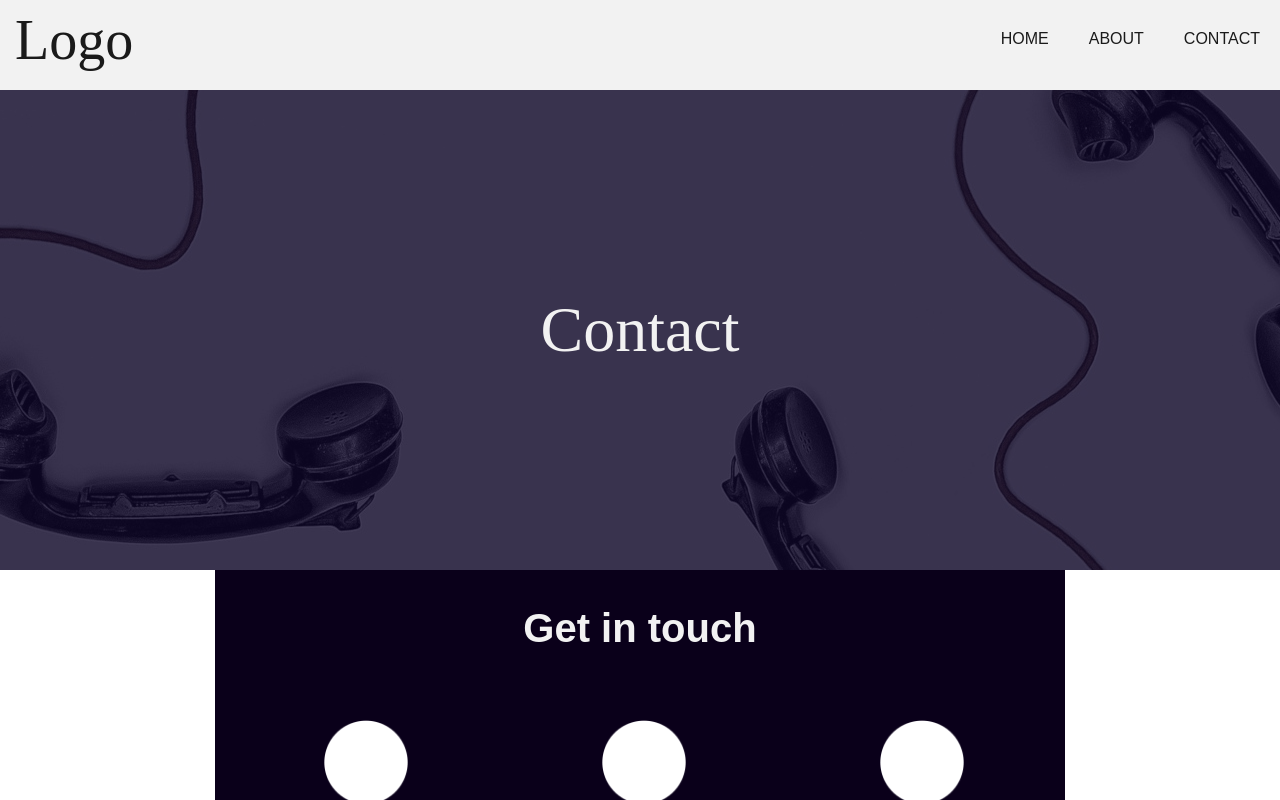
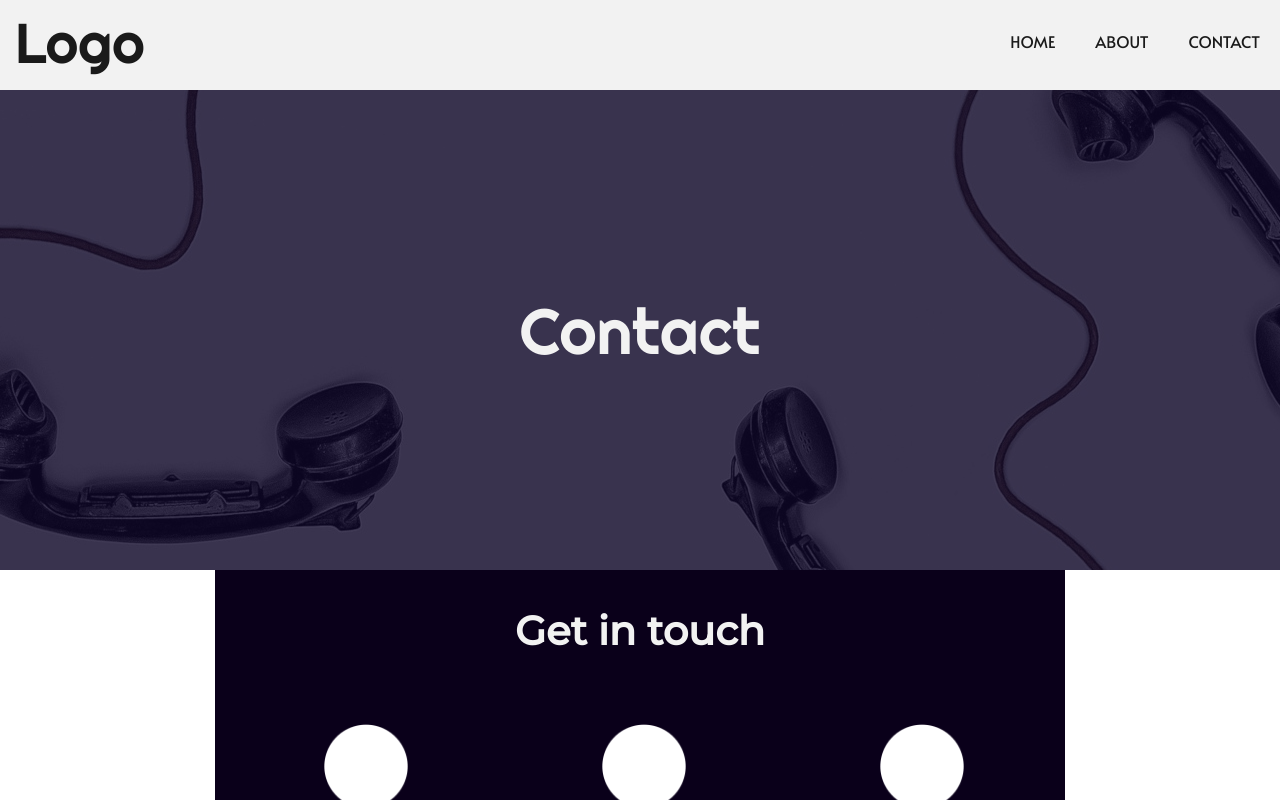
Before and after one commit to LukasGrinys/NextJSWebpage, a Next.js app: page /contact in a window 1280 px wide. Shown: the top 800 px of the page. Built offline with nearby package versions, Linux system fonts and the light colour scheme.

Commit message:
Apply font optimization with @next/font

```diff
--- a/app/head.tsx
+++ b/app/head.tsx
@@ -6,8 +6,6 @@ const Head:FunctionComponent = () => {
     return (
         <head>
             <title>{SETTINGS.pageTitle}</title>
-            <link href="https://fonts.googleapis.com/css?family=Alata|Righteous&display=swap" rel="stylesheet"/>
-            <link href="https://fonts.googleapis.com/css?family=Montserrat:300,500&display=swap" rel="stylesheet"/>
         </head>
     );
 };
--- a/app/layout.tsx
+++ b/app/layout.tsx
@@ -3,10 +3,11 @@ import 'styles/index.css';
 import Header from 'components/Header';
 import Footer from 'components/Footer';
 import ScrollToTop from 'components/ScrollToTop';
+import { fontVariables } from 'constants/fonts';
 
 const Layout = ({children}) => {
     return (
-        <html>
+        <html className={fontVariables}>
             <head/>
             <body>
                 <Header/>
--- /dev/null
+++ b/constants/fonts.ts
@@ -0,0 +1,21 @@
+import { Alata, Righteous, Montserrat } from '@next/font/google';
+
+export const alata = Alata({
+    subsets: ['latin'],
+    weight: "400",
+    variable: "--font-alata"
+});
+
+export const righteus = Righteous({
+    weight: "400",
+    subsets: ['latin'],
+    variable: "--font-righteus"
+});
+
+export const montserrat = Montserrat({
+    weight: ["300", "400", "500"],
+    subsets: ['latin'],
+    variable: "--font-montserrat"
+});
+
+export const fontVariables = [alata.variable, righteus.variable, montserrat.variable].join(" ");
--- a/package.json
+++ b/package.json
@@ -13,6 +13,7 @@
   "author": "",
   "license": "ISC",
   "dependencies": {
+    "@next/font": "^13.1.6",
     "next": "^13.1.1",
     "react": "^18.2.0",
     "react-dom": "^18.2.0",
--- a/styles/_fonts.scss
+++ b/styles/_fonts.scss
@@ -1,3 +1,3 @@
-$font-main: 'Montserrat', Arial, Helvetica, sans-serif;
-$font-alt: 'Alata', Arial, Helvetica, sans-serif;
-$font-logo: 'Righteous';
+$font-main: var(--font-montserrat), Arial, Helvetica, sans-serif;
+$font-alt: var(--font-alata), Arial, Helvetica, sans-serif;
+$font-logo: var(--font-righteus);
--- a/styles/index.css
+++ b/styles/index.css
@@ -2,7 +2,7 @@
     margin: 0;
     padding: 0;
     box-sizing: border-box;
-    font-family: 'Montserrat', Arial, Helvetica, sans-serif;
+    font-family: var(--font-montserrat), Arial, Helvetica, sans-serif;
 }
 
 html {
```
Also changed, not shown: 1 other file (tests, documents, lock files or other folders).
